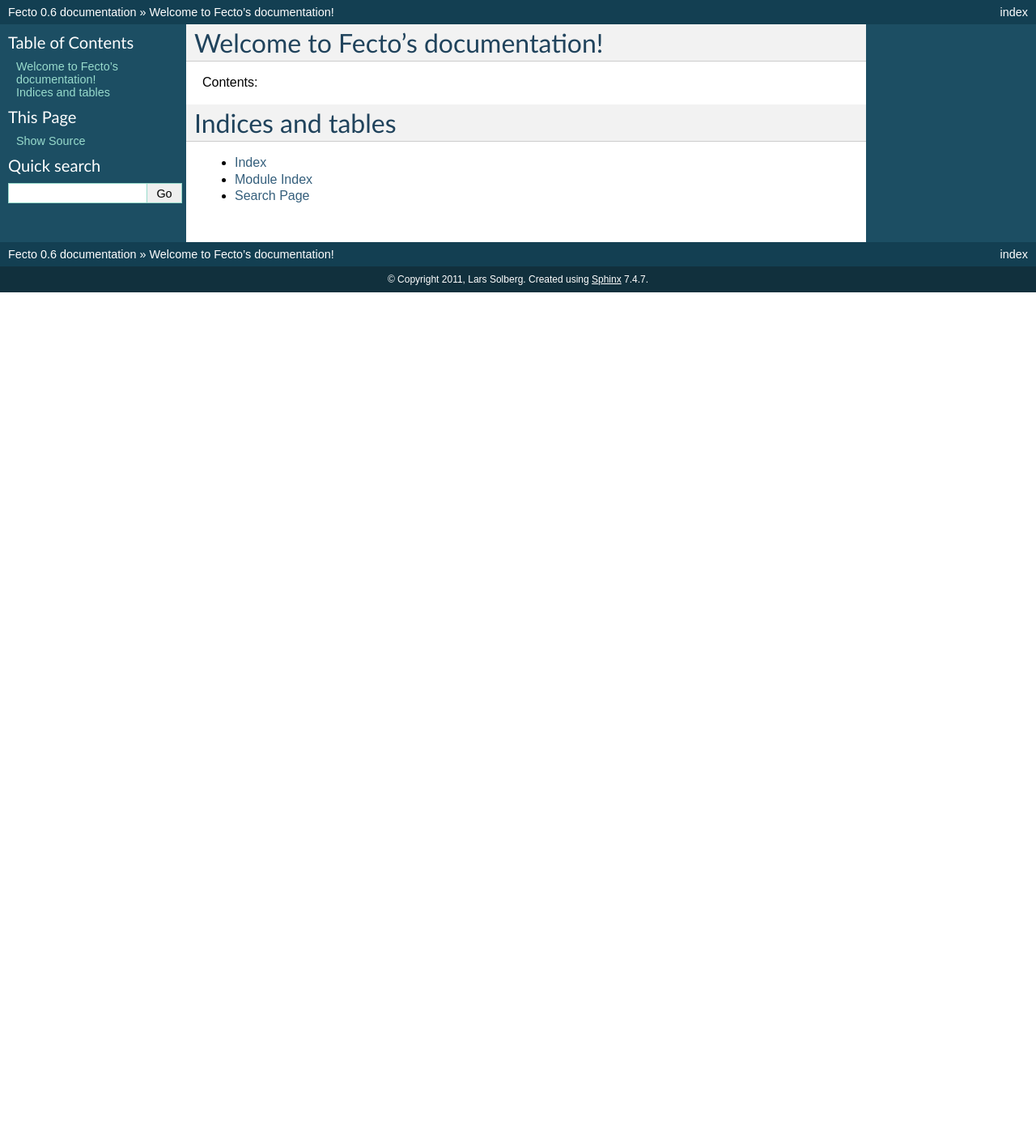
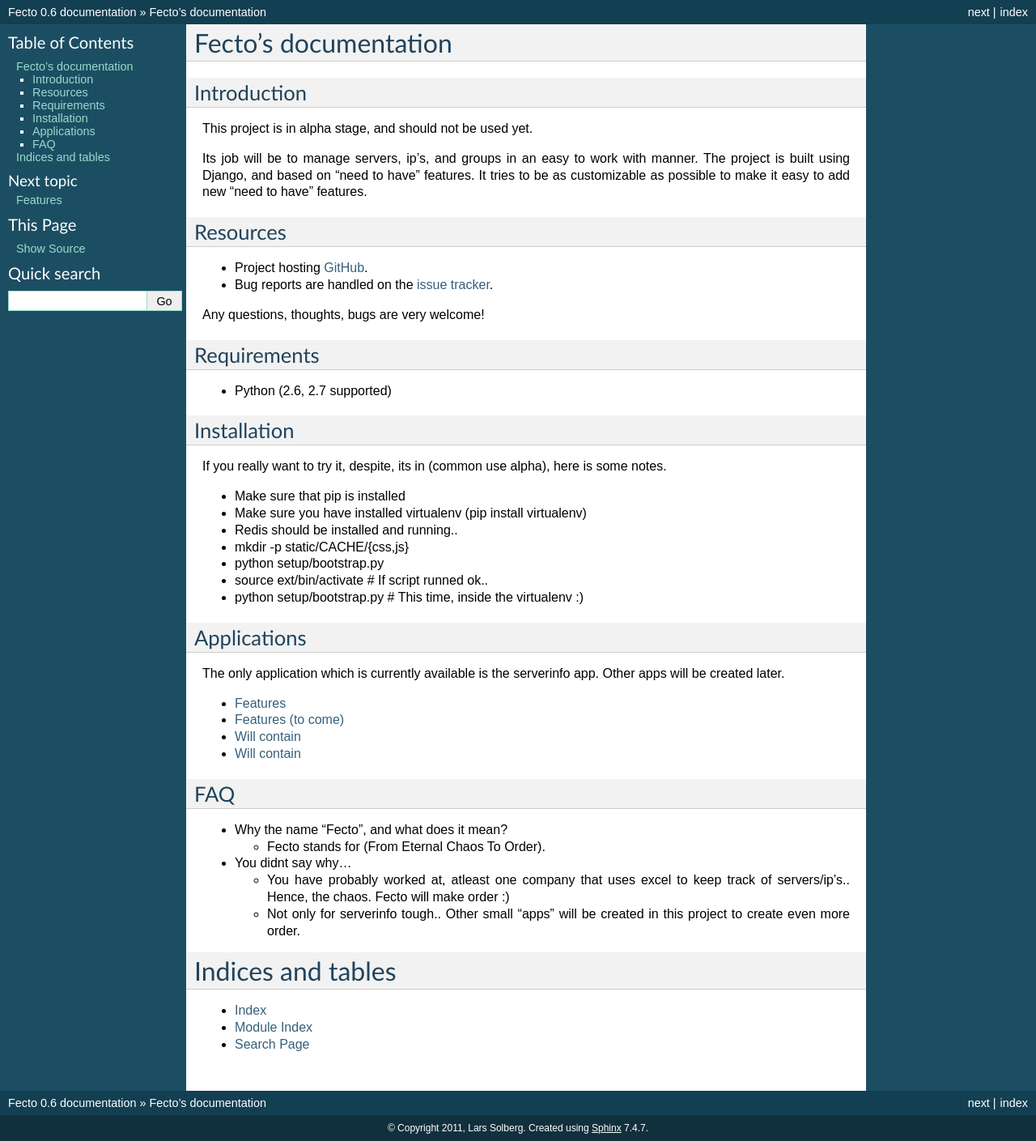
Before and after one commit to xeor/fecto, a Sphinx documentation site: the page built from docs/index.rst, in a window 1280 px wide. Shown: the whole page at 81% size. Built offline with Sphinx 7.4.7, drawn with Linux system fonts in a browser that asks for light colours; before the commit the page ends 900 px from its top, so only the background shows below that.

Commit message:
More on documentation

```diff
--- a/docs/index.rst
+++ b/docs/index.rst
@@ -1,16 +1,74 @@
-.. Fecto documentation master file, created by
-   sphinx-quickstart on Wed Dec 28 00:36:59 2011.
-   You can adapt this file completely to your liking, but it should at least
-   contain the root `toctree` directive.
+.. meta::
+   :description: From Eternal Chaos To Order
+   :keywords: django, python, management, server, serverinfo
 
-Welcome to Fecto's documentation!
-=================================
+Fecto's documentation
+=====================
 
-Contents:
+Introduction
+------------
+
+This project is in alpha stage, and should not be used yet.
+
+Its job will be to manage servers, ip's, and groups in an easy to work with manner.
+The project is built using Django, and based on "need to have" features. It tries to
+be as customizable as possible to make it easy to add new "need to have" features.
+
+Resources
+---------
+
+* Project hosting `GitHub <https://github.com/xeor/fecto>`_.
+* Bug reports are handled on the `issue tracker <https://github.com/xeor/fecto/issues>`_.
+
+Any questions, thoughts, bugs are very welcome!
+
+
+Requirements
+------------
+
+* Python (2.6, 2.7 supported)
+
+
+Installation
+------------
+
+If you really want to try it, despite, its in (common use alpha), here is some notes.
+
+* Make sure that pip is installed
+* Make sure you have installed virtualenv (pip install virtualenv)
+* Redis should be installed and running..
+* mkdir -p static/CACHE/{css,js}
+* python setup/bootstrap.py
+* source ext/bin/activate   # If script runned ok..
+* python setup/bootstrap.py # This time, inside the virtualenv :)
+
+
+Applications
+------------
+
+The only application which is currently available is the serverinfo
+app. Other apps will be created later.
+
 
 .. toctree::
-   :maxdepth: 2
+  :maxdepth: 1
 
+  apps/serverinfo
+  apps/messages
+  apps/diskoverview
+
+
+FAQ
+---
+
+* Why the name "Fecto", and what does it mean?
+
+  * Fecto stands for (From Eternal Chaos To Order).
+
+* You didnt say why...
+
+  * You have probably worked at, atleast one company that uses excel to keep track of servers/ip's.. Hence, the chaos. Fecto will make order :)
+  * Not only for serverinfo tough.. Other small "apps" will be created in this project to create even more order.
 
 
 Indices and tables
```
Also changed, not shown: README.md (+1 -81 lines), docs/apps/diskoverview.rst (added, +9 -0 lines), docs/apps/messages.rst (added, +10 -0 lines), docs/apps/serverinfo.rst (added, +35 -0 lines), 1 other file.
